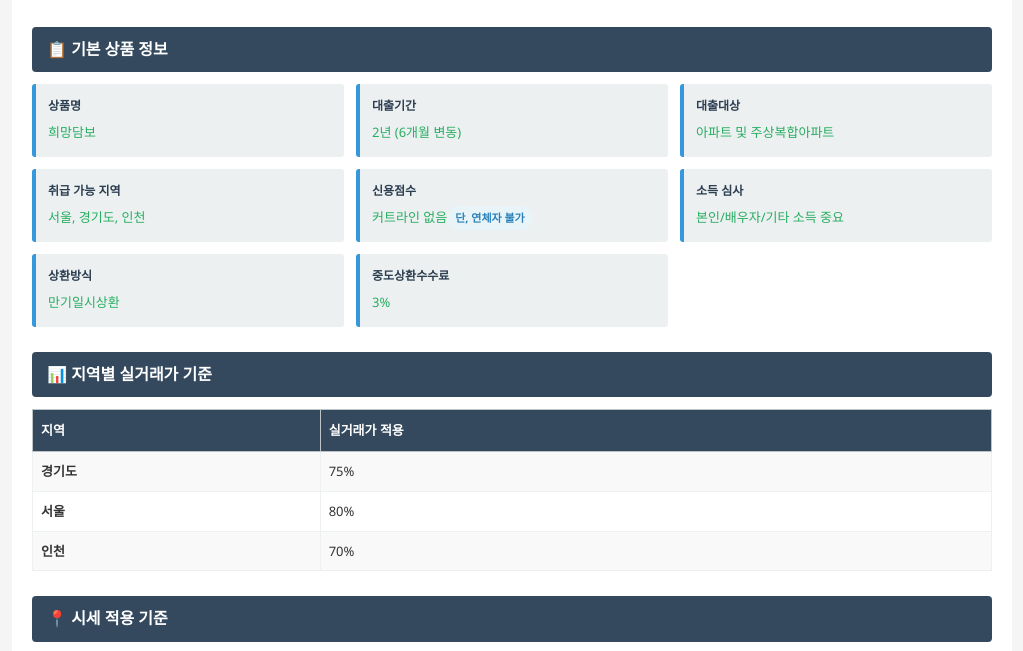
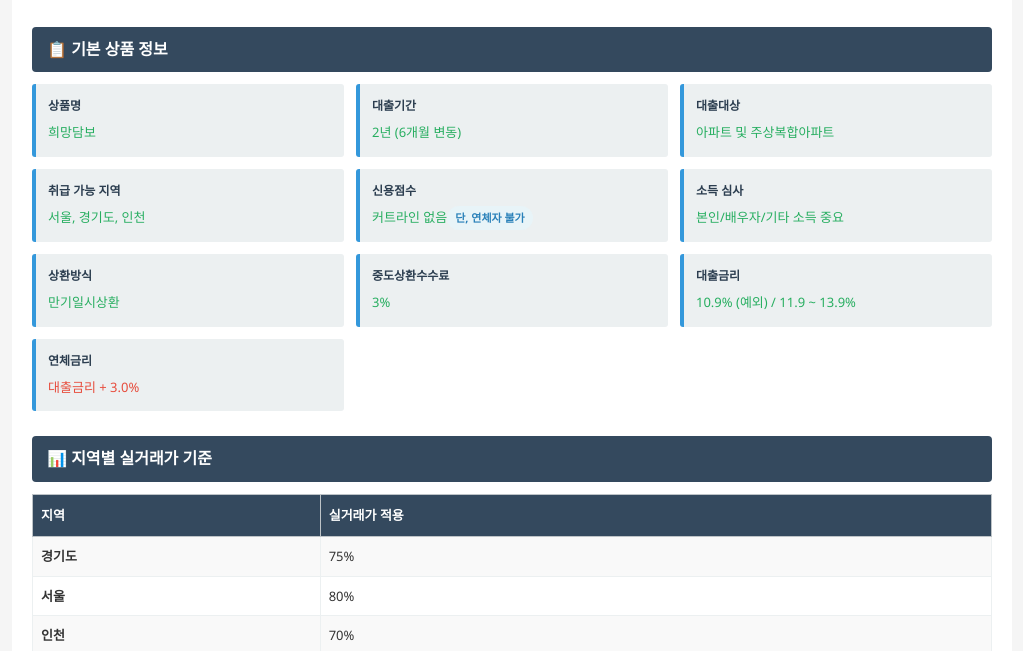
Before and after one commit to young626-jang/heuimang-loan-consulting-guide, a plain HTML site: page index.html in a window 1280 px wide. Shown: the part 117-768 px from the top of the page, without its empty margins (128-1151 px from the left). Drawn offline with Linux system fonts and the light colour scheme.

Commit message:
Update index.html

```diff
--- a/index.html
+++ b/index.html
@@ -249,6 +249,14 @@
                     <span class="info-label">중도상환수수료</span>
                     <span class="info-value">3%</span>
                 </div>
+                <div class="info-item">
+                    <span class="info-label">대출금리</span>
+                    <span class="info-value">10.9% (예외) / 11.9 ~ 13.9%</span>
+                </div>
+                <div class="info-item">
+                    <span class="info-label">연체금리</span>
+                    <span class="info-value alert">대출금리 + 3.0%</span>
+                </div>
             </div>
         </section>
 
```
